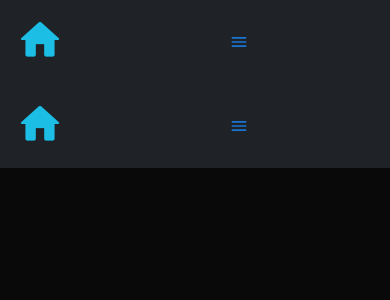
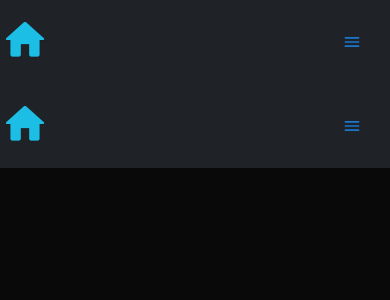
Before and after one commit to LachlanWilliams/gh-page-react, a React (Create React App) app in the folder my-website/: page /home in a window 390 px wide. Shown: the top 300 px of the page. Built offline with nearby package versions, Linux system fonts and the light colour scheme.

Commit message:
small nav bar made

```diff
--- a/my-website/src/App.css
+++ b/my-website/src/App.css
@@ -70,12 +70,19 @@ body {
 #toggler,
 .navbar label {
     display: none;
+    right: 50px;
 }
 .homeIcon {
   width: 50px;
   height: 50px;
 }
 @media screen and (max-width: 600px) {
+    .menuIcon {
+      width: 1050px;
+      height: 1050px;
+      margin-right: 0px;
+      left: 50px;
+    }
     .menu {
         width: 100%;
         max-height: 0;
--- a/my-website/src/components/Home/NavBar.tsx
+++ b/my-website/src/components/Home/NavBar.tsx
@@ -13,7 +13,7 @@ const NavBar = () => {
     }
     return (
        <Box >
-        <nav className="navbar container">
+        <nav className="navbar">
             <a href="#" className="logo">
                 <img className="homeIcon" src={HomeIcon} alt="Home Icon" />
             </a>
--- a/my-website/src/components/Home/NavBarS.tsx
+++ b/my-website/src/components/Home/NavBarS.tsx
@@ -6,20 +6,11 @@ import HomeIcon from '../../assets/images/HomeIcon.png';
 const NavBarS = () => {
     return (
        <Box >
-        <nav className="navbar container">
+        <nav className="navbar">
             <a href="#" className="logo">
                 <img className="homeIcon" src={HomeIcon} alt="Home Icon" />
             </a>
-            <Button startIcon={<MenuRoundedIcon/>}/>
-            <input type="checkbox" id="toggler" />
-            <label htmlFor="toggler"><i className="ri-menu-line"></i></label>
-            <div className="menu">
-                <ul className="list">
-                    <li><a href="#">Home</a></li>
-                    <li><a href="#">About</a></li>
-                    <li><a href="#">Contact</a></li>
-                </ul>
-            </div>
+            <Button startIcon={<MenuRoundedIcon className='menuIcon' />}/>
         </nav>
        </Box>
     );
```
